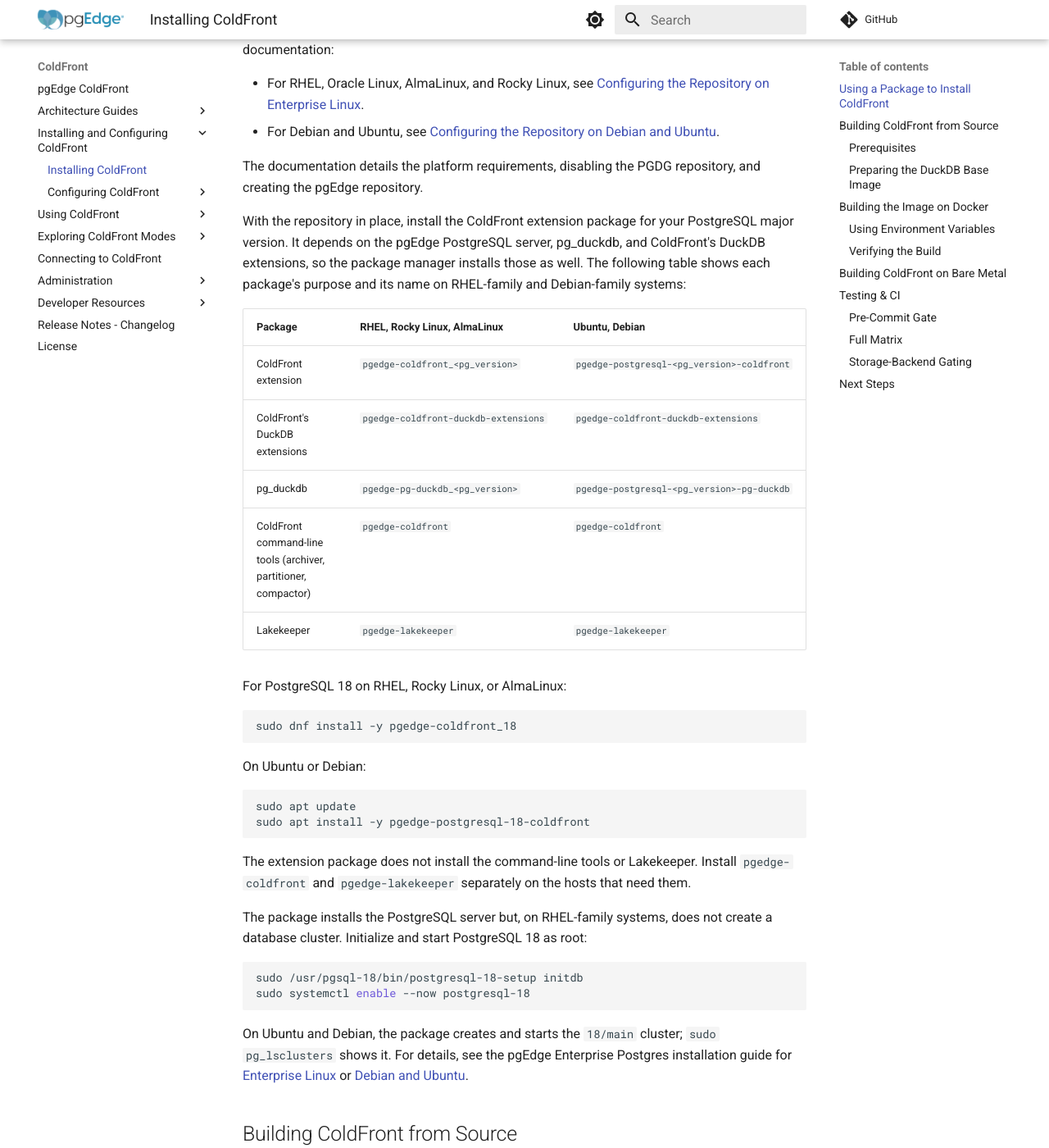
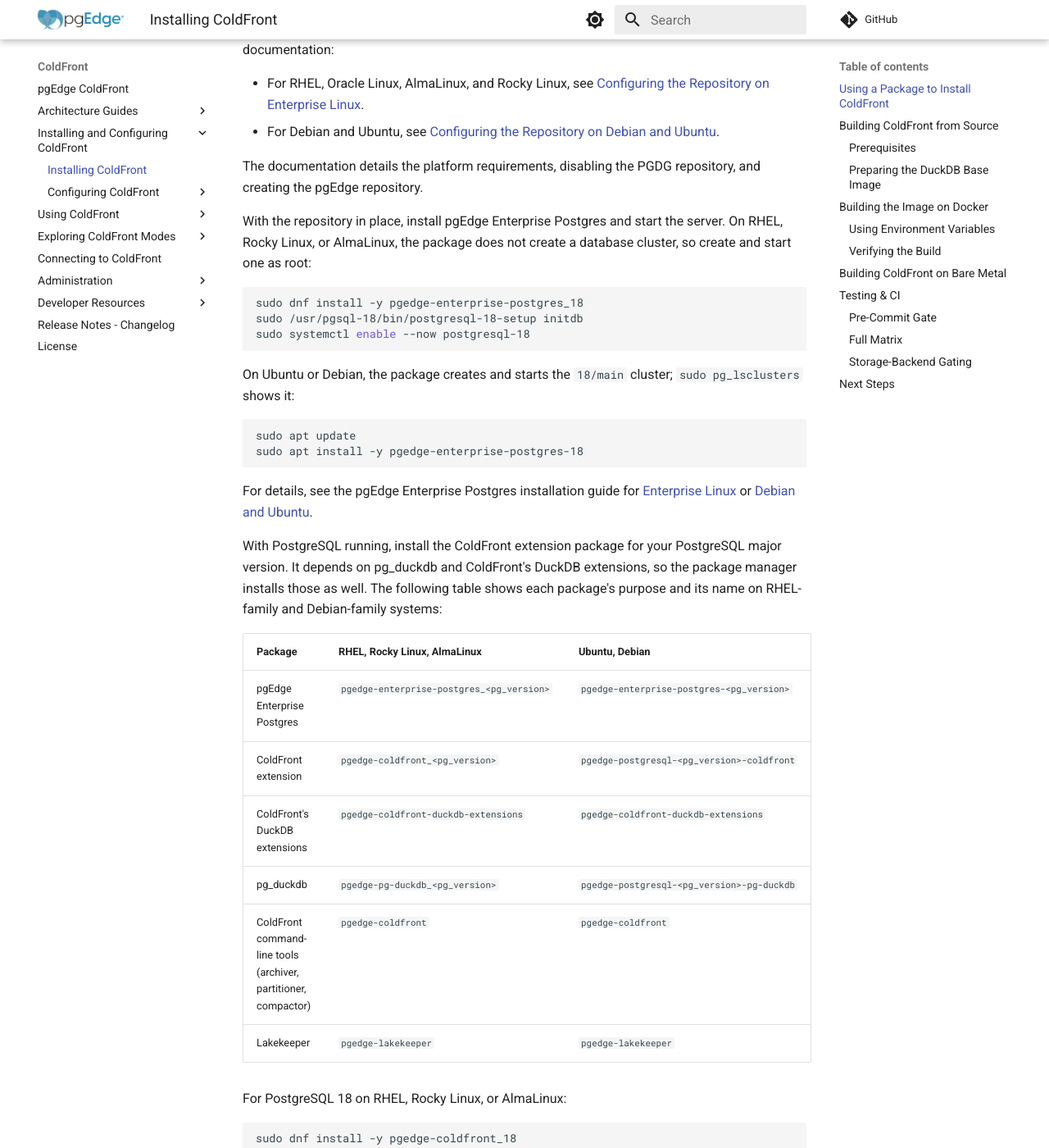
Before and after one commit to pgEdge/coldfront, an MkDocs documentation site: the page built from docs/installation.md, in a window 1280 px wide and 1400 px high, scrolled down 351 px. Shown: the whole window at 82% size. Built offline with MkDocs 1.6.1 and Material for MkDocs 9.7.7, drawn with Linux system fonts in a browser that asks for light colours; comment, search, counter and statistics services are not loaded.

Commit message:
docs: install and start PostgreSQL before ColdFront in the package steps

````diff
--- a/docs/installation.md
+++ b/docs/installation.md
@@ -19,14 +19,37 @@ the steps in the Enterprise Postgres documentation:
 The documentation details the platform requirements, disabling the PGDG
 repository, and creating the pgEdge repository.
 
-With the repository in place, install the ColdFront extension package for
-your PostgreSQL major version. It depends on the pgEdge PostgreSQL server,
-pg_duckdb, and ColdFront's DuckDB extensions, so the package manager installs
-those as well. The following table shows each package's purpose and its name
-on RHEL-family and Debian-family systems:
+With the repository in place, install pgEdge Enterprise Postgres and start the
+server. On RHEL, Rocky Linux, or AlmaLinux, the package does not create a
+database cluster, so create and start one as root:
+
+```bash
+sudo dnf install -y pgedge-enterprise-postgres_18
+sudo /usr/pgsql-18/bin/postgresql-18-setup initdb
+sudo systemctl enable --now postgresql-18
+```
+
+On Ubuntu or Debian, the package creates and starts the `18/main` cluster;
+`sudo pg_lsclusters` shows it:
+
+```bash
+sudo apt update
+sudo apt install -y pgedge-enterprise-postgres-18
+```
+
+For details, see the pgEdge Enterprise Postgres installation guide for
+[Enterprise Linux](https://docs.pgedge.com/enterprise/el/installing/) or
+[Debian and Ubuntu](https://docs.pgedge.com/enterprise/debian/installing/).
+
+With PostgreSQL running, install the ColdFront extension package for your
+PostgreSQL major version. It depends on pg_duckdb and ColdFront's DuckDB
+extensions, so the package manager installs those as well. The following table
+shows each package's purpose and its name on RHEL-family and Debian-family
+systems:
 
 | Package | RHEL, Rocky Linux, AlmaLinux | Ubuntu, Debian |
 |---|---|---|
+| pgEdge Enterprise Postgres | `pgedge-enterprise-postgres_<pg_version>` | `pgedge-enterprise-postgres-<pg_version>` |
 | ColdFront extension | `pgedge-coldfront_<pg_version>` | `pgedge-postgresql-<pg_version>-coldfront` |
 | ColdFront's DuckDB extensions | `pgedge-coldfront-duckdb-extensions` | `pgedge-coldfront-duckdb-extensions` |
 | pg_duckdb | `pgedge-pg-duckdb_<pg_version>` | `pgedge-postgresql-<pg_version>-pg-duckdb` |
@@ -42,27 +65,12 @@ sudo dnf install -y pgedge-coldfront_18
 On Ubuntu or Debian:
 
 ```bash
-sudo apt update
 sudo apt install -y pgedge-postgresql-18-coldfront
 ```
 
 The extension package does not install the command-line tools or Lakekeeper.
 Install `pgedge-coldfront` and `pgedge-lakekeeper` separately on the hosts
 that need them.
-
-The package installs the PostgreSQL server but, on RHEL-family systems, does
-not create a database cluster. Initialize and start PostgreSQL 18 as root:
-
-```bash
-sudo /usr/pgsql-18/bin/postgresql-18-setup initdb
-sudo systemctl enable --now postgresql-18
-```
-
-On Ubuntu and Debian, the package creates and starts the `18/main` cluster;
-`sudo pg_lsclusters` shows it. For details, see the pgEdge Enterprise Postgres
-installation guide for
-[Enterprise Linux](https://docs.pgedge.com/enterprise/el/installing/) or
-[Debian and Ubuntu](https://docs.pgedge.com/enterprise/debian/installing/).
 
 ## Building ColdFront from Source
 
````
